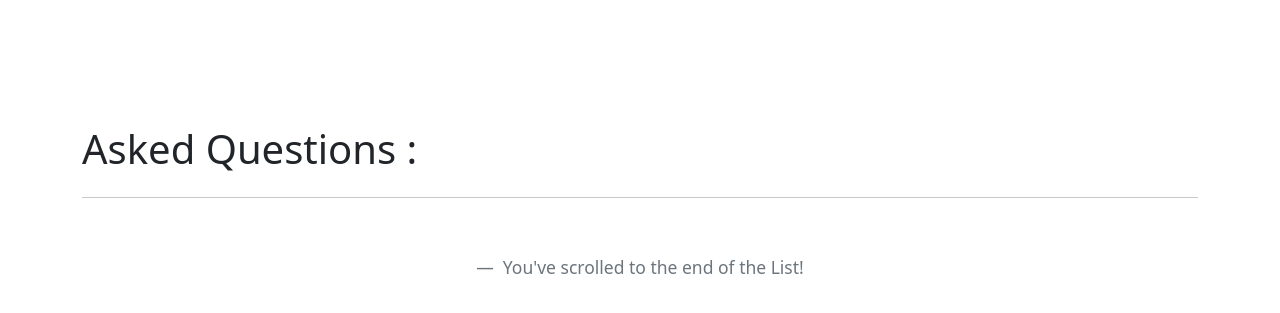
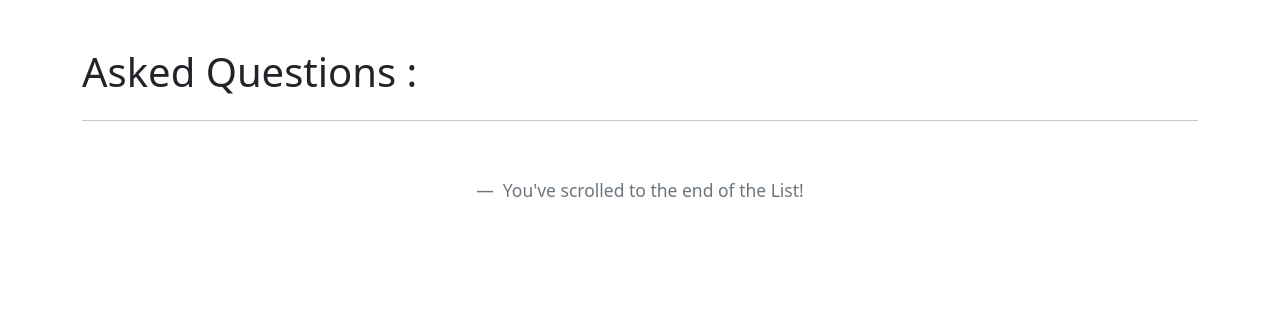
Before and after one commit to MidHunterX/GNOSIS, a Django app: page /home/ in a window 1280 px wide. Shown: the part 56-369 px from the top of the page. Run offline with Django 5.2, Linux system fonts and the light colour scheme; data that the repository does not hold is empty; some libraries are stand-ins or nearby versions.

Commit message:
🎨 Removed Unnecessary Paddings

```diff
--- a/static/styles/app.css
+++ b/static/styles/app.css
@@ -1,12 +1,3 @@
-#id{
-    display: inline-flex;
-    vertical-align: middle;
-}
-
-.container{
-    padding-top: 77px;
-}
-
 .reaction{
     display: flex;
     flex-direction: row;
```
